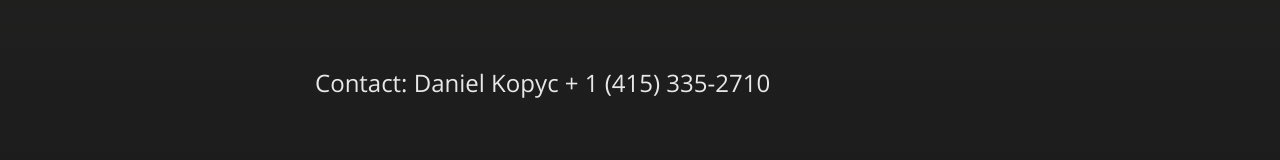
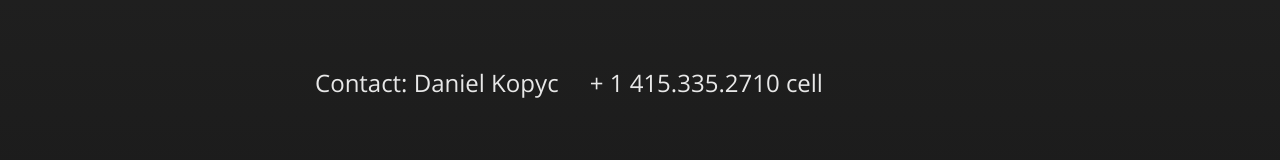
Before and after one commit to sfjava/model66.github.io, a plain HTML site: page index.html in a window 1280 px wide. Shown: the part 628-788 px from the top of the page. Drawn offline with nearby package versions, Linux system fonts and the light colour scheme.

Commit message:
Update index.html

```diff
--- a/index.html
+++ b/index.html
@@ -40,7 +40,7 @@
         </div>
 
         <h2>
-<a id="contact-daniel-kopyc----1-415-335-2710" class="anchor" href="#contact-daniel-kopyc----1-415-335-2710" aria-hidden="true"><span aria-hidden="true" class="octicon octicon-link"></span></a>Contact: Daniel Kopyc   + 1 (415) 335-2710</h2>
+<a id="contact-daniel-kopyc----1-415-335-2710" class="anchor" href="#contact-daniel-kopyc----1-415-335-2710" aria-hidden="true"><span aria-hidden="true" class="octicon octicon-link"></span></a>Contact: Daniel Kopyc &nbsp;&nbsp;&nbsp;&nbsp;+ 1 415.335.2710 cell</h2>
       </section>
 
     </div>
```
